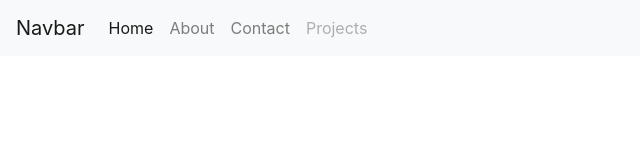
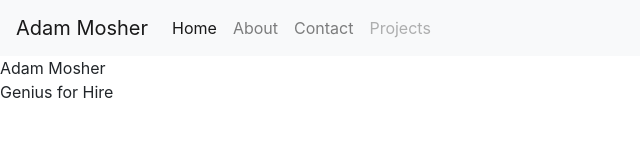
Before and after one commit to A-Mosher/PortfolioProject, a plain HTML site: page index.html in a window 1280 px wide. Shown: the whole page, without its empty margins (0-640 px from the left). Drawn offline with nearby package versions, Linux system fonts and the light colour scheme.

Commit message:
added content to each page from adobe xd wireframe. added stylesheet.css

```diff
--- a/index.html
+++ b/index.html
@@ -9,7 +9,7 @@
 </head>
 <body>
     <nav class="navbar navbar-expand-lg navbar-light bg-light">
-        <a class="navbar-brand" href="#">Navbar</a>
+        <a class="navbar-brand" href="#">Adam Mosher</a>
         <button class="navbar-toggler" type="button" data-toggle="collapse" data-target="#navbarNavAltMarkup" aria-controls="navbarNavAltMarkup" aria-expanded="false" aria-label="Toggle navigation">
           <span class="navbar-toggler-icon"></span>
         </button>
@@ -23,6 +23,9 @@
         </div>
       </nav>
 
+      <div>Adam Mosher</div>
+      <div>Genius for Hire</div>
+
       <script src="https://code.jquery.com/jquery-3.3.1.slim.min.js" integrity="sha384-q8i/X+965DzO0rT7abK41JStQIAqVgRVzpbzo5smXKp4YfRvH+8abtTE1Pi6jizo" crossorigin="anonymous"></script>
       <script src="https://cdnjs.cloudflare.com/ajax/libs/popper.js/1.14.3/umd/popper.min.js" integrity="sha384-ZMP7rVo3mIykV+2+9J3UJ46jBk0WLaUAdn689aCwoqbBJiSnjAK/l8WvCWPIPm49" crossorigin="anonymous"></script>
       <script src="https://stackpath.bootstrapcdn.com/bootstrap/4.1.3/js/bootstrap.min.js" integrity="sha384-ChfqqxuZUCnJSK3+MXmPNIyE6ZbWh2IMqE241rYiqJxyMiZ6OW/JmZQ5stwEULTy" crossorigin="anonymous"></script>
```
Also changed, not shown: aboutMe.html (+1 -1 lines), projects.html (+3 -1 lines), stylesheet.css (added).
